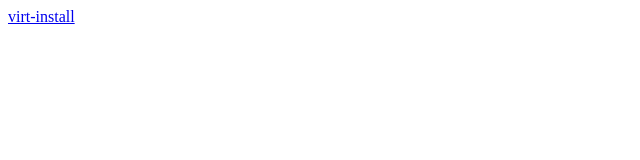
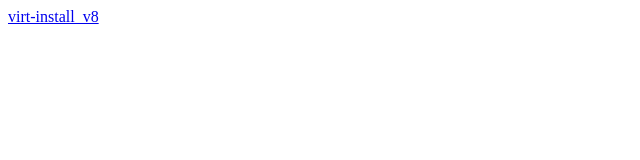
Before and after one commit to wjsblue3/wjsblue3, a plain HTML site: page index.html in a window 1280 px wide. Shown: the full height of the page, 0-640 px from the left. Drawn offline with Linux system fonts and the light colour scheme.

Commit message:
Update index.html
v7->v8 적용

```diff
--- a/index.html
+++ b/index.html
@@ -1 +1 @@
-<a href='./virt-install_v26.01.28.html' target="_blank">virt-install</a>
+<a href='./virt-install_v8_v26.01.28.html' target="_blank">virt-install_v8</a>
```
